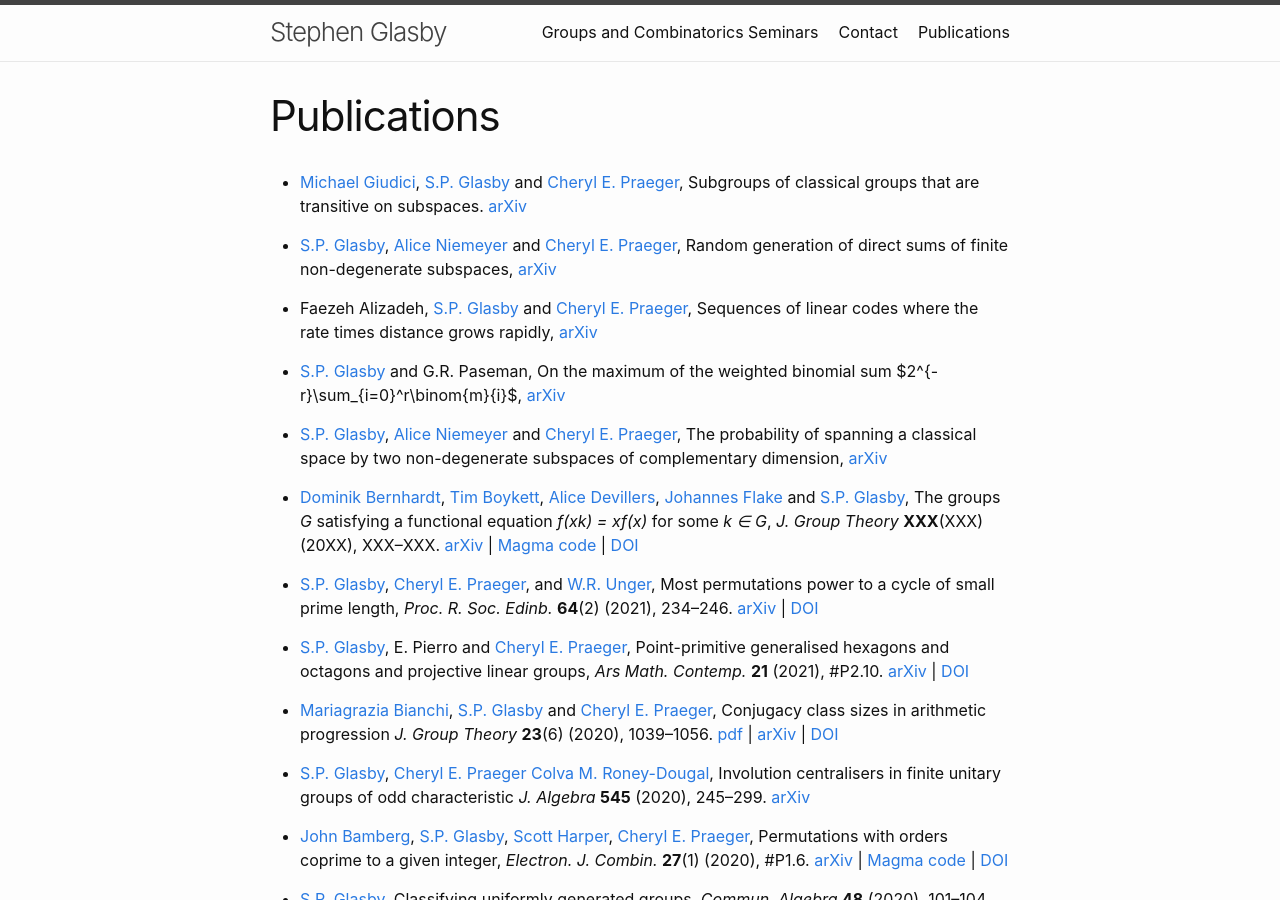
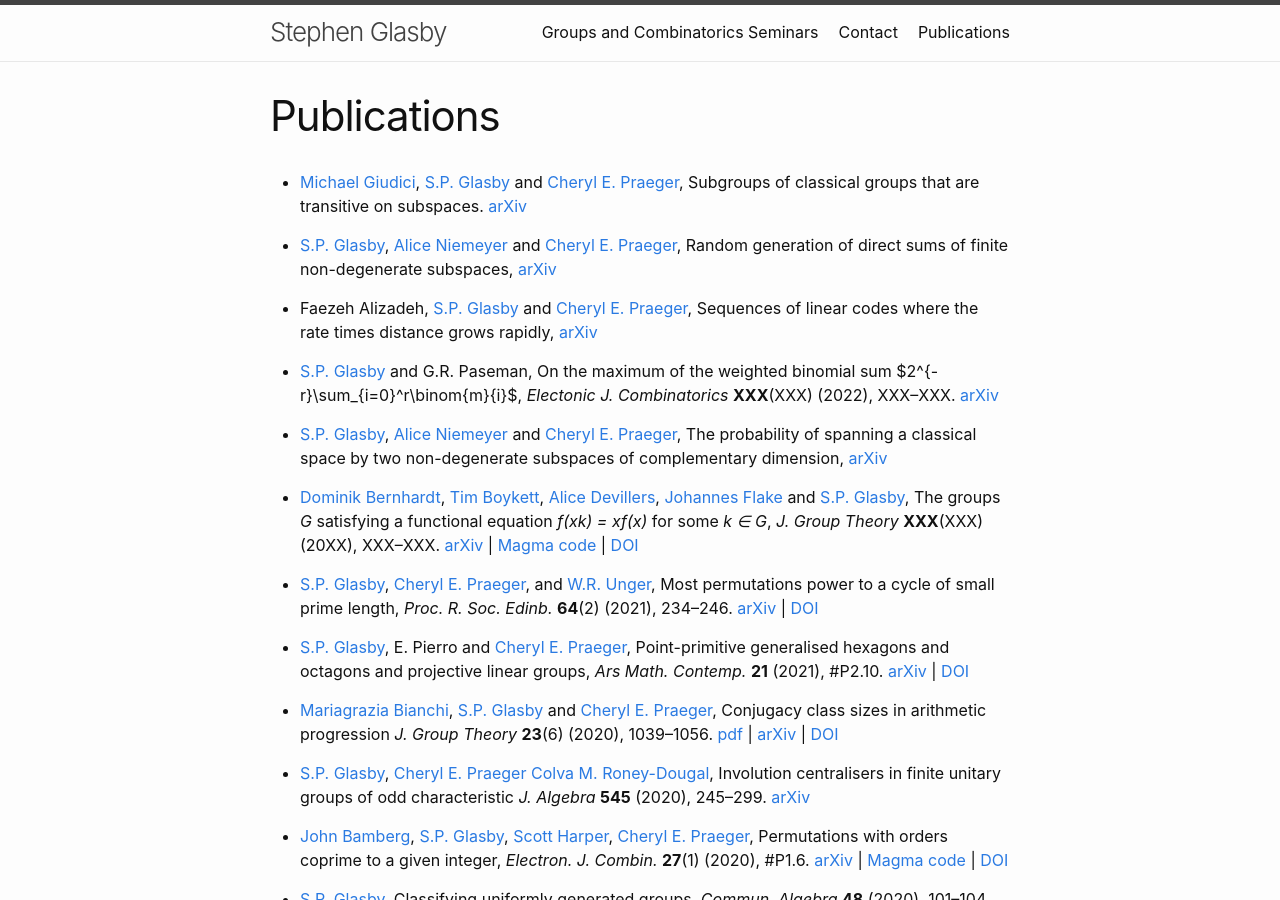
Before and after one commit to StephenGlasby/StephenGlasby.github.io, a Jekyll site: the page built from publications.md, in a window 1280 px wide and 900 px high. Built offline with Jekyll 4.4.1, drawn with Linux system fonts in a browser that asks for light colours.

Commit message:
EJC paper with Gerhard

```diff
--- a/publications.md
+++ b/publications.md
@@ -25,6 +25,7 @@ Sequences of linear codes where the rate times distance grows rapidly,
 - [S.P. Glasby](https://staffhome.ecm.uwa.edu.au/~00059629/) and
 G.R. Paseman,
 On the maximum of the weighted binomial sum $2^{-r}\sum_{i=0}^r\binom{m}{i}$,
+*Electonic J. Combinatorics* **XXX**(XXX) (2022), XXX--XXX.
 [arXiv](https://arxiv.org/abs/2109.11396)
 
 - [S.P. Glasby](https://staffhome.ecm.uwa.edu.au/~00059629/),
```
